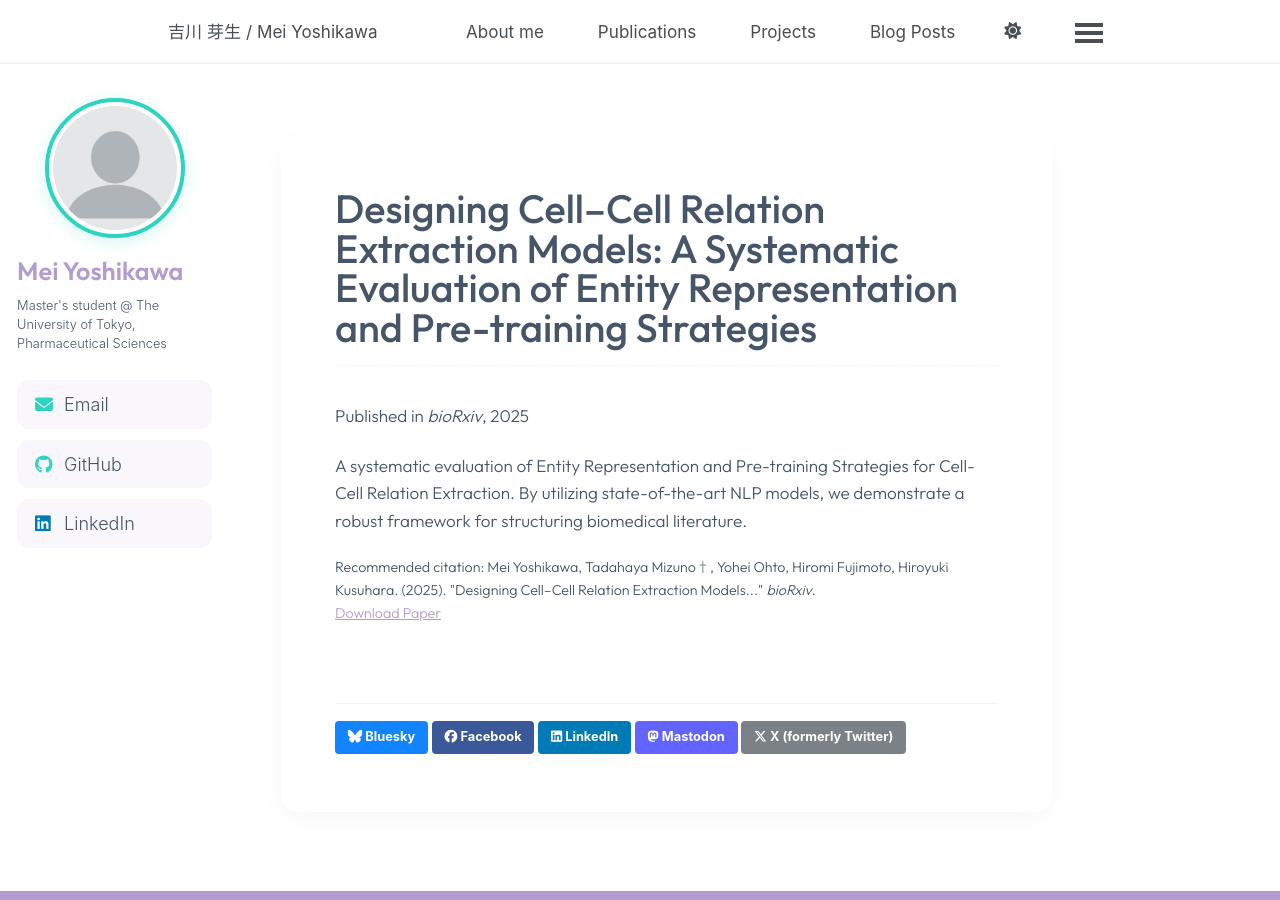
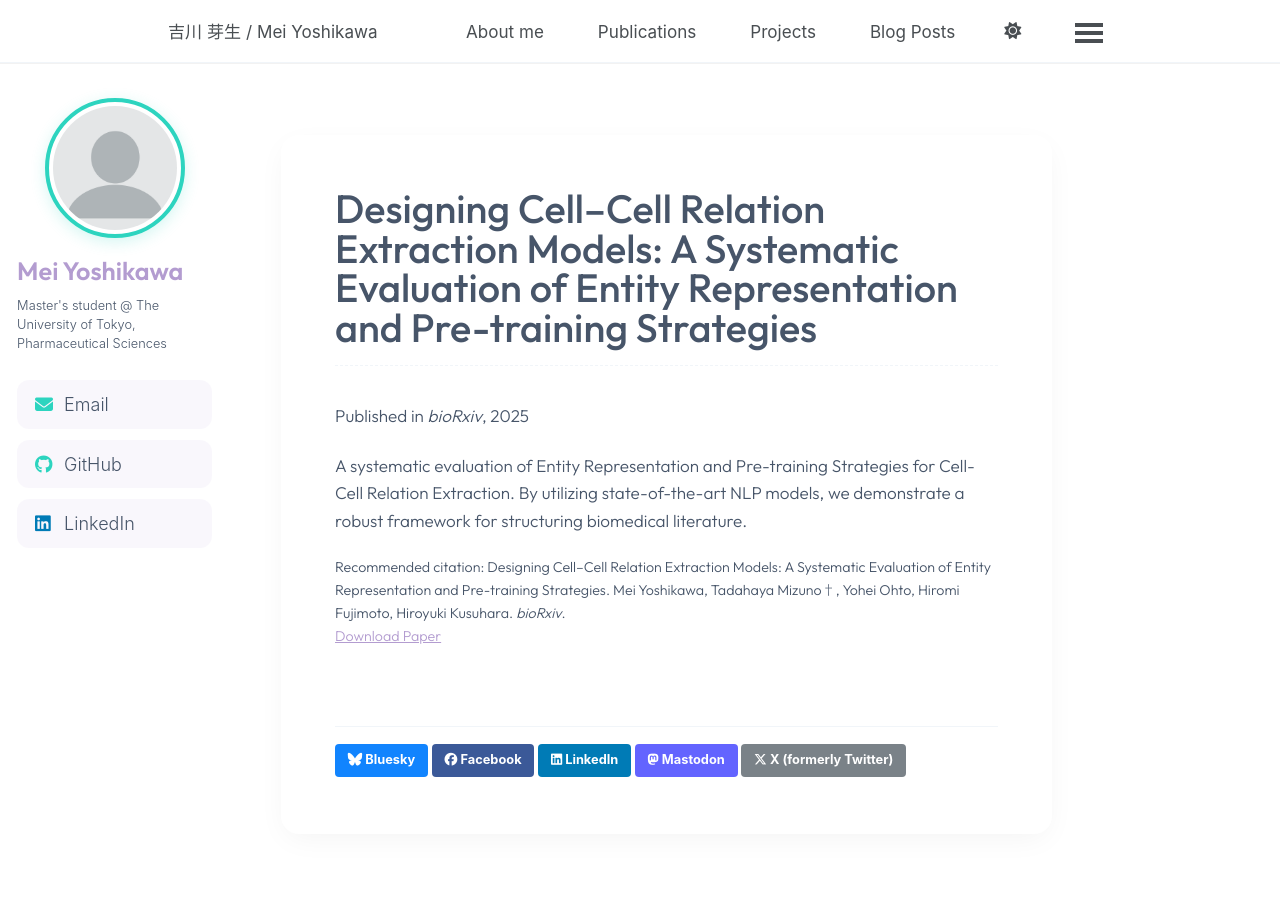
Before and after one commit to DevWithKaiju/DevWithKaiju.github.io, a Jekyll site: the page built from _publications/2025-01-01-biorxiv-paper.md, in a window 1280 px wide and 900 px high. Built offline with Jekyll 4.4.1, drawn with Linux system fonts in a browser that asks for light colours; a script bundle is joined from its source files by our own code; library files that are not in the unit come from our copies.

Commit message:
fix: update publication citation to full text without ellipsis

```diff
--- a/_publications/2025-01-01-biorxiv-paper.md
+++ b/_publications/2025-01-01-biorxiv-paper.md
@@ -6,7 +6,7 @@ excerpt: "We systematically evaluate language models for cell-cell relation extr
 date: 2025-01-01
 venue: "bioRxiv"
 paperurl: "https://www.biorxiv.org/"
-citation: "Mei Yoshikawa, Tadahaya Mizuno†, Yohei Ohto, Hiromi Fujimoto, Hiroyuki Kusuhara. (2025). &quot;Designing Cell–Cell Relation Extraction Models...&quot; <i>bioRxiv</i>."
+citation: "Designing Cell–Cell Relation Extraction Models: A Systematic Evaluation of Entity Representation and Pre-training Strategies. Mei Yoshikawa, Tadahaya Mizuno†, Yohei Ohto, Hiromi Fujimoto, Hiroyuki Kusuhara. <i>bioRxiv</i>."
 header:
   teaser: "dummy_publication_thumbnail.png"
 ---
```
